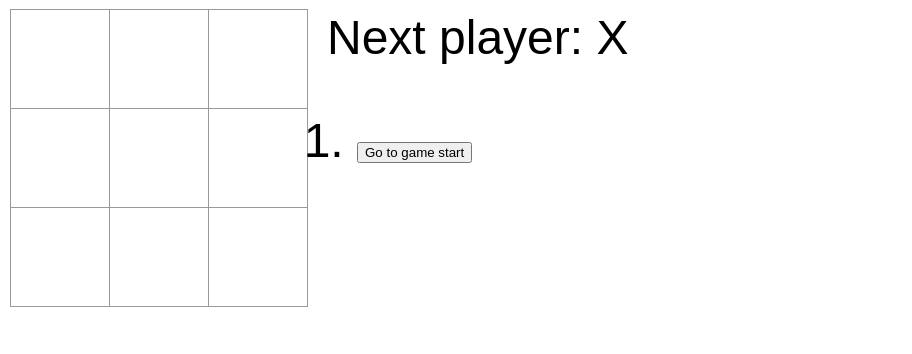
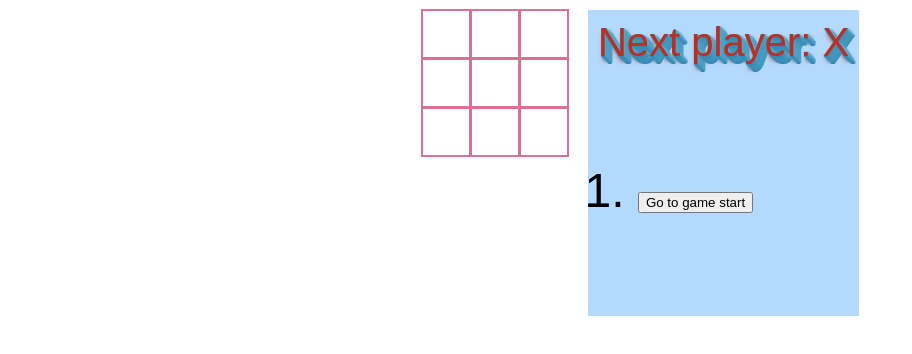
Before and after one commit to seanbabb/tic-tac-toe, a React (Create React App) app: page / in a window 1280 px wide. Shown: the top 354 px of the page, without its empty margins (0-912 px from the left). Built offline with nearby package versions, Linux system fonts and the light colour scheme.

Commit message:
styled components

```diff
--- a/package.json
+++ b/package.json
@@ -9,6 +9,7 @@
     "react": "^17.0.1",
     "react-dom": "^17.0.1",
     "react-scripts": "4.0.3",
+    "styled-components": "^5.2.1",
     "web-vitals": "^1.1.0"
   },
   "scripts": {
--- a/src/App.css
+++ /dev/null
@@ -1,12 +0,0 @@
-.app {
-    display: flex;
-    flex-direction: row;
-}
-
-.game-info {
-    margin-left: 20px;
-}
-
-ol, ul {
-    padding-left: 30px;
-}
--- a/src/App.js
+++ b/src/App.js
@@ -1,7 +1,35 @@
 import React, { Component } from 'react';
 import Board from './components/Board/Board';
-import './App.css';
+import styled from 'styled-components';
 import calculateWinner from './components/Helpers/Helpers';
+
+const GameApp = styled.div`
+    display: flex;
+    flex-direction: row;
+    justify-content: center;
+`;
+const GameInfo = styled.div`
+    background-color: #b3d9ff;
+    margin-left: 20px;
+`;
+const GameStatus = styled.div`
+    color: #bc2e1e;
+    font-size: 2.5rem;
+    margin: 10px;
+    text-shadow:
+    0 1px 0px #378ab4, 1px 0 0px #5dabcd,
+    1px 2px 1px #378ab4, 2px 1px 1px #5dabcd,
+    2px 3px 2px #378ab4, 3px 2px 2px #5dabcd,
+    3px 4px 2px #378ab4, 4px 3px 3px #5dabcd,
+    4px 5px 3px #378ab4, 5px 4px 2px #5dabcd,
+    5px 6px 2px #378ab4, 6px 5px 2px #5dabcd,
+    6px 7px 1px #378ab4, 7px 6px 1px #5dabcd,
+    7px 8px 0px #378ab4, 8px 7px 0px #5dabcd,
+    2px 5px 5px #ce5937;
+`;
+const GameHistory = styled.ol`
+    padding: 50px;
+`;
 
 export class App extends Component {
     constructor(props) {
@@ -63,18 +91,18 @@ export class App extends Component {
         }
 
         return (
-            <div className="app">
+            <GameApp>
                 <div className="game-board">
                    <Board
                         squares={current.squares}
                         onClick={(i) => this.handleClick(i)}
                    />
                 </div>
-                <div className="game-info">
-                    <div>{status }</div>
-                    <ol>{moves}</ol>
-                </div>
-            </div>
+                <GameInfo>
+                    <GameStatus>{status }</GameStatus>
+                    <GameHistory>{moves}</GameHistory>
+                </GameInfo>
+            </GameApp>
         )
     }
 }
--- a/src/components/Board/Board.css
+++ /dev/null
@@ -1,9 +0,0 @@
-.board-row::after {
-    clear: both;
-    content: "";
-    display: table;
-}
-
-.status {
-    margin-bottom: 10px;
-}
--- a/src/components/Board/Board.jsx
+++ b/src/components/Board/Board.jsx
@@ -1,6 +1,14 @@
 import React, { Component } from 'react';
 import Square from '../Square/Square';
-import '../Board/Board.css';
+import styled from 'styled-components';
+
+const BoardRow = styled.div`
+    &::after {
+        clear: both;
+        content: "";
+        display: table;
+    }
+`;
 
 export class Board extends Component {
     renderSquare(i) {
@@ -16,21 +24,21 @@ export class Board extends Component {
 
         return (
             <div>
-                <div className="board-row">
+                <BoardRow>
                     {this.renderSquare(0)}
                     {this.renderSquare(1)}
                     {this.renderSquare(2)}
-                </div>
-                <div className="board-row">
+                </BoardRow>
+                <BoardRow>
                     {this.renderSquare(3)}
                     {this.renderSquare(4)}
                     {this.renderSquare(5)}
-                </div>
-                <div className="board-row">
+                </BoardRow>
+                <BoardRow>
                     {this.renderSquare(6)}
                     {this.renderSquare(7)}
                     {this.renderSquare(8)}
-                </div>
+                </BoardRow>
             </div>
         )
     }
--- a/src/components/Square/Square.css
+++ /dev/null
@@ -1,21 +0,0 @@
-.square {
-    background: #fff;
-    border: 1px solid #999;
-    float: left;
-    font-size: 4rem;
-    font-weight: bold;
-    line-height: 34px;
-    height: 100px;
-    margin-right: -1px;
-    margin-top: -1px;
-    padding: 0;
-    text-align: center;
-    width: 100px;
-}
-.square:focus {
-    outline: none;
-}
-
-.kbd-navigation .square:focus {
-    background: #ddd;
-}
--- a/src/components/Square/Square.jsx
+++ b/src/components/Square/Square.jsx
@@ -1,14 +1,33 @@
 import React from 'react';
-import '../Square/Square.css';
+import styled from 'styled-components';
+
+const SquareButton = styled.button`
+    background: #fff;
+    color: red;
+    float: left;
+    height: 50px;
+    width: 50px;
+    margin: -1px -1px 0 0;
+    padding: 0;
+    border: 2px solid #db7093;
+    font-size: 4rem;
+    font-weight: bold;
+    line-height: .5;
+    text-align: center;
+
+    &:focus {
+        outline: none;
+    };
+    &:hover {
+        background-color: #99ddff;
+    }
+`;
 
 function Square (props) {
     return (
-        <button
-            className="square"
-            onClick={props.onClick}
-        >
+        <SquareButton onClick={props.onClick}>
             {props.value}
-        </button>
+        </SquareButton>
     );
 }
 
```
Also changed, not shown: 1 other file (tests, documents, lock files or other folders).
